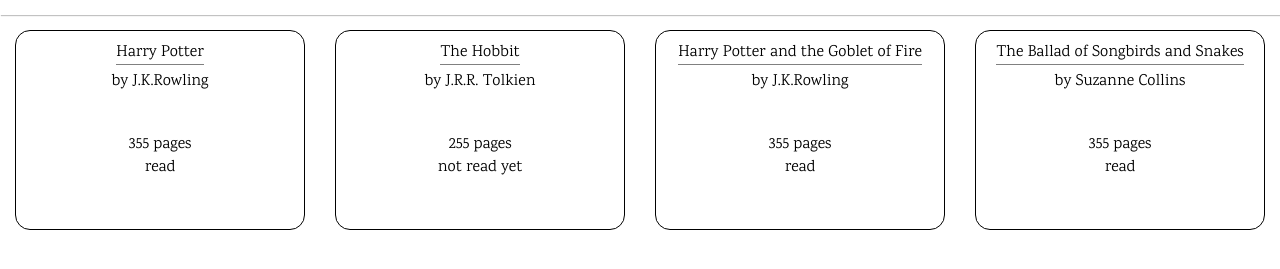
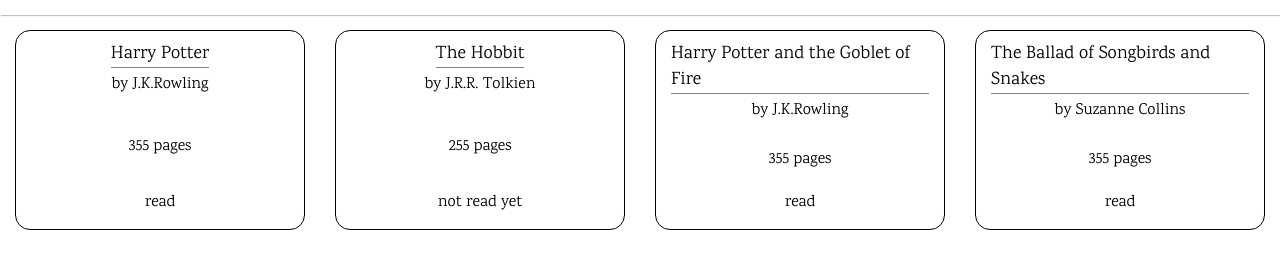
Before and after one commit to sushiroll29/library, a plain HTML site: page index.html in a window 1280 px wide. Shown: the part 65-334 px from the top of the page. Drawn offline with Linux system fonts and the light colour scheme.

Commit message:
Add some styling to book cards

```diff
--- a/style.css
+++ b/style.css
@@ -43,6 +43,11 @@
 .book > .title {
     margin-bottom: 5px;
     border-bottom: 1px solid grey;
+    font-size: 18px;
+}
+
+.book > .author {
+    font-size: 16px;
 }
 
 .book > .info {
@@ -52,10 +57,16 @@
     display: flex;
     flex-wrap: nowrap;
     flex-direction: column;
-    justify-content: center;
+    /* justify-content: center; */
     align-items: center;
 }
 
+.info > span:first-child{
+    margin-top: auto;
+    justify-self: center;
+}
+
 .info > span:last-child {
+    margin-top: auto;
     justify-self: end;
 }
```
